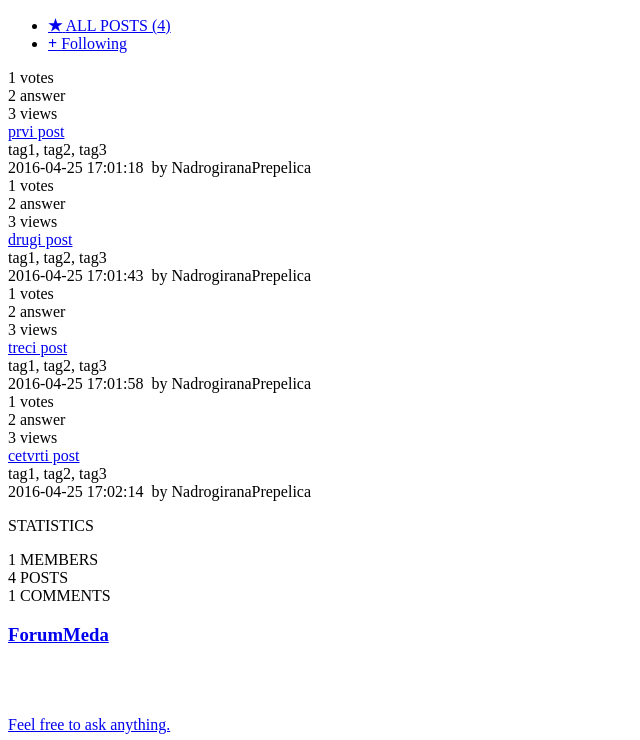
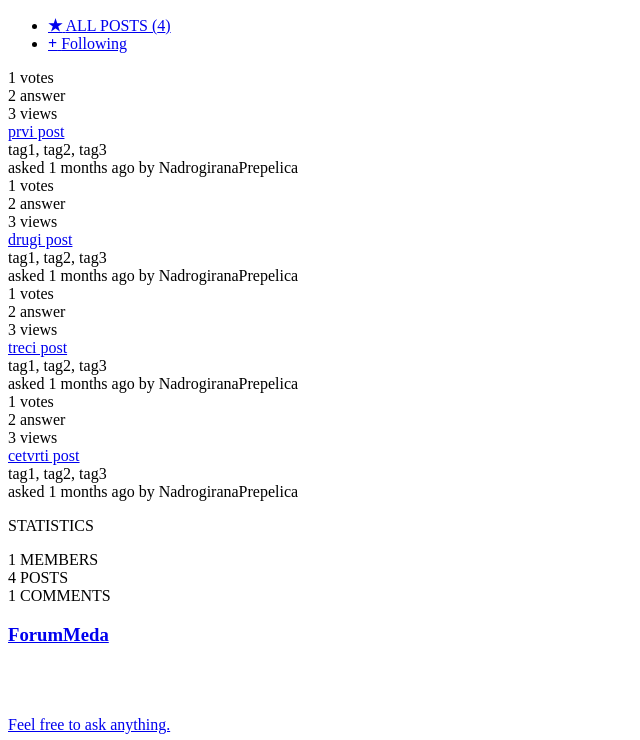
Before and after one commit to medicmilos/ForumMeda, a PHP site: page /git/ in a window 1280 px wide. Shown: the part 122-862 px from the top of the page, without its empty margins (0-640 px from the left). Run offline with PHP 8.4, Linux system fonts and the light colour scheme; data comes from the database, SQL or seed files in the repository; tables that the repository leaves empty hold one stand-in row (values such as "Sample post"); some libraries are stand-ins or nearby versions.

Commit message:
sitne izmene

```diff
--- a/gui/php/content.php
+++ b/gui/php/content.php
@@ -19,7 +19,7 @@
 		} */
 
 		if(empty($greske)){
-			$upit = "INSERT INTO posts (id_posts, title, description, username, tags) VALUES (NULL, '".$title."', '".$post."', 'NadrogiranaPrepelica', '".$tags."')";
+			$upit = "INSERT INTO posts (id_posts, title, description, username, tags) VALUES (NULL, '".$title."', '".$post."', '".$_SESSION['username']."', '".$tags."')";
 			include("konekcija.php");
 			$rezultat = mysql_query($upit, $konekcija);
 			mysql_close($konekcija);
@@ -63,6 +63,33 @@ if(!isset($_SESSION['id_users'])){
 			$tags = $red['tags'];
 			$time = $red['time'];
 
+			$time = time() - strtotime($time);
+
+			if ($time<60) {
+				if($time == 1){
+					$time = round($time)." sec";
+				}else{
+					$time = round($time)." secs";
+				}
+			} elseif ($time<3600-1) {
+				if(($time>60) && ($time<3600-1)){
+					$time = round($time / 60)." mins";
+				}else{
+					$time = round($time / 60)." min";
+				}
+			} elseif ($time<86400) {
+				$time = round($time / 60 / 60)." hours";
+			}elseif ($time<604800) {
+				$time = round($time / 60 / 60 / 60 +1)." days";
+			}elseif ($time<31536000) {
+				$time = round($time / 60 / 60 / 60 / 12 + 1)." months";
+			}else{
+				$time = round($time / 60 / 60 / 60 / 60 /60 + 1)." years";
+			}
+
+
+
+
 			$pomocna = '';
 			if(!isset($_SESSION['id_users'])){
 				$pomocna = "<a href='javascript:void(0);'>$title</a>";
@@ -93,13 +120,14 @@ if(!isset($_SESSION['id_users'])){
 					<span class='paket_desno_tagovi_tag'>$tags</span>
 				</div>
 				<div class='paket_desno_opis'>
-					<span class='paket_desno_opis_time'>$time &nbsp;by</span>
+					<span class='paket_desno_opis_time'>asked ".$time." ago&nbsp;by</span>
 					<span class='paket_desno_opis_user'>$username</span>
 				</div>
 			</div>
 		</div>
 		<div class='cisti'></div>");
 		}
+
 	?>
 
 </div>
```
